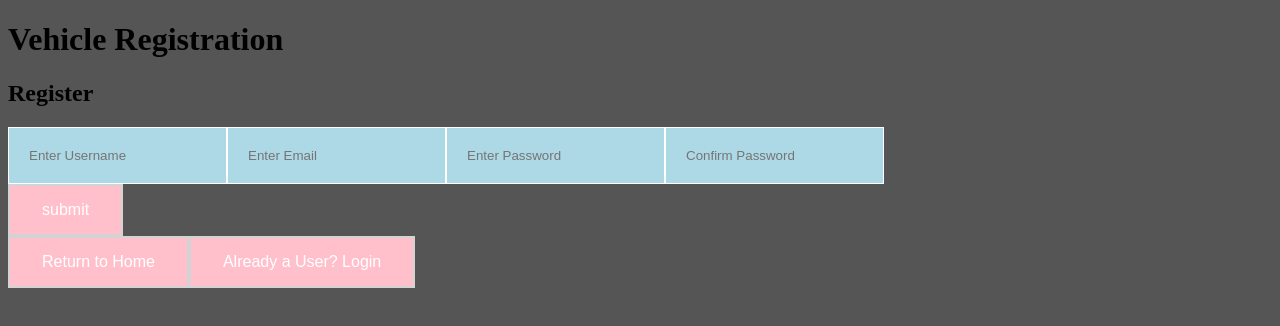
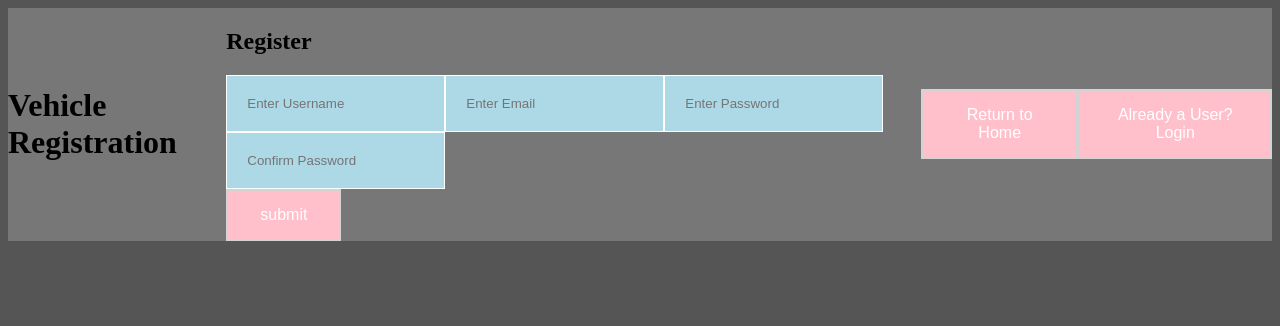
Before and after one commit to jparker15/react101, a React (Create React App) app in the folder client/: page /register in a window 1280 px wide. Shown: the top 326 px of the page. Built offline with nearby package versions, Linux system fonts and the light colour scheme.

Commit message:
change styling of return div, add page breaks

```diff
--- a/client/src/Components/Register.js
+++ b/client/src/Components/Register.js
@@ -7,7 +7,7 @@ import {registReq} from "../utils/userRequests"
 
 export default function register() {
     return (
-        <div>
+        <div style={{backgroundColor:"#777",display:"flex",alignItems:"center", justifyContent:"center"}}>
             <h1>Vehicle Registration</h1>
 
             <Form
@@ -16,6 +16,8 @@ export default function register() {
                 inputs={registInputs}
                 submitFunc={registReq}
             />
+            <br/>
+            <br/>
             <Button
             text="Return to Home"
             onClick={()=>{
```
